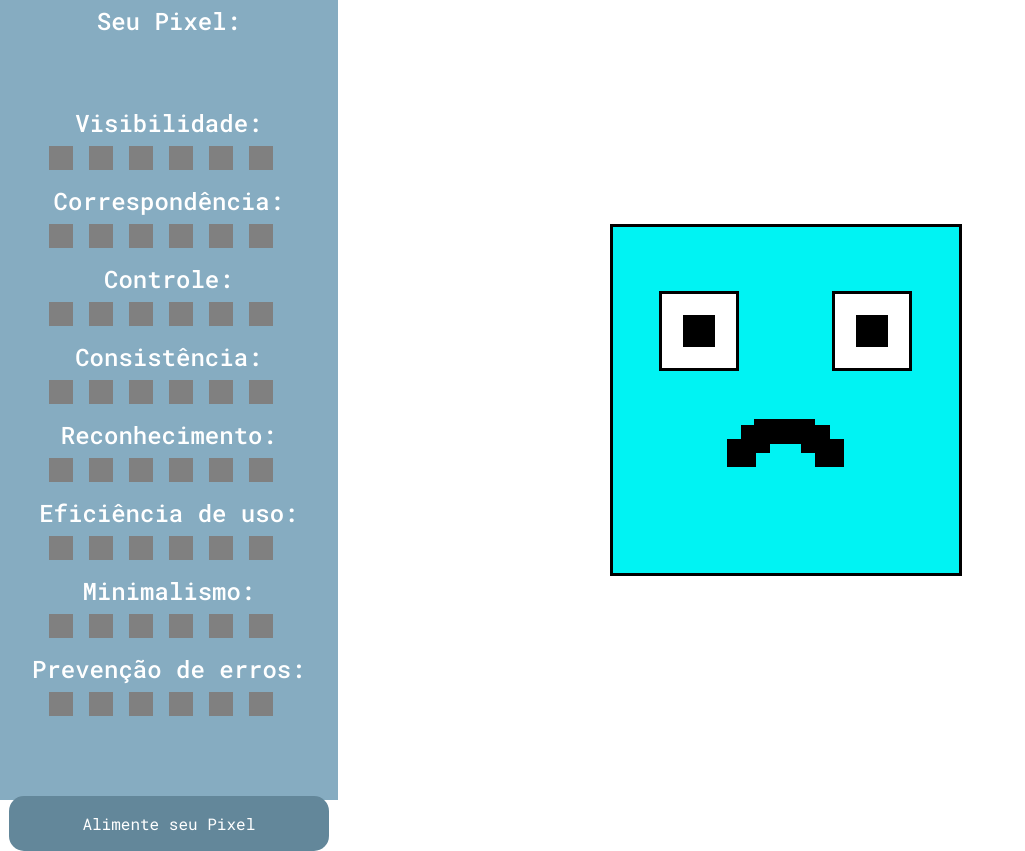
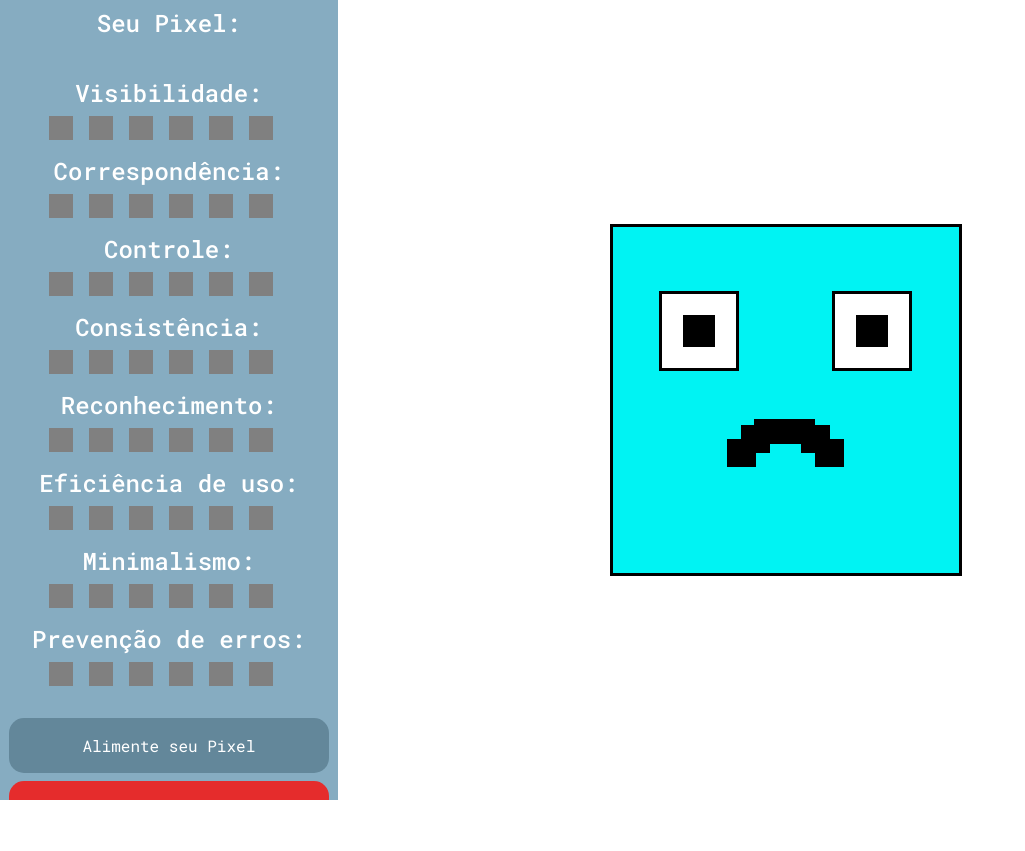
Before and after one commit to ericoBandeira/pixel, a Next.js app: page /pixellife in a window 1280 px wide. Shown: the whole page, without its empty margins (0-1025 px from the left). After the commit the page ends 800 px from the top, so only its background shows below. Built offline with nearby package versions, Linux system fonts and the light colour scheme.

Commit message:
Finalizando front

```diff
--- a/context/contextapi.tsx
+++ b/context/contextapi.tsx
@@ -27,6 +27,9 @@ interface RoutesContextData {
     setEficiencia: React.Dispatch<React.SetStateAction<number>>;
     setMinimalismo: React.Dispatch<React.SetStateAction<number>>;
     setPrevencao: React.Dispatch<React.SetStateAction<number>>;
+    desvPadrao: number
+    mediaTeam: number
+    teamHappiness: number
 }
 
 interface AppProviderProps {
@@ -41,6 +44,7 @@ export function AppProvider({ children }: AppProviderProps) {
   const [square, setSquare] = useState(true)
   const [circle, setCircle] = useState(false)
   const [color, setColor] = useState('')
+
   const [firstAccess, setFirstAccess] = useState(true)
 
   const [visibilidade, setVisibilidade ]= useState(0);
@@ -51,6 +55,10 @@ export function AppProvider({ children }: AppProviderProps) {
   const [eficiencia, setEficiencia] = useState(0);
   const [minimalismo, setMinimalismo] = useState(0);
   const [prevencao, setPrevencao] = useState(0);
+
+  const desvPadrao = 1
+  const mediaTeam = 3
+  const teamHappiness = (mediaTeam * 0.5) + (desvPadrao * 0.5)
 
   return (
     <AppContext.Provider
@@ -80,7 +88,10 @@ export function AppProvider({ children }: AppProviderProps) {
             setReconhecimento,
             setEficiencia,
             setMinimalismo,
-            setPrevencao
+            setPrevencao,
+            desvPadrao,
+            mediaTeam,
+            teamHappiness
         }}
     >
       {children}
--- a/pages/pixellife.tsx
+++ b/pages/pixellife.tsx
@@ -30,9 +30,9 @@ const Home: NextPage = () => {
     setPrevencao
   } = useContext(AppContext)
 
-  const media = (visibilidade + correspondencia + controle + reconhecimento + consistencia + eficiencia + minimalismo + prevencao)/8
-
+  const media = (visibilidade + correspondencia + controle + reconhecimento + consistencia + eficiencia + minimalismo + prevencao) / 8
   const [modalIsOpen, setModalIsOpen] = useState(false)
+  const [modalIsOpenPixel, setModalIsOpenPixel] = useState(false)
 
   const maxLife = 6
 
@@ -40,11 +40,6 @@ const Home: NextPage = () => {
     <>
     <div className={styles.container}>
       <div className={styles.data}>
-            <Link href="/">
-              <button className={styles.logoutDiv} >
-                Logout
-              </button>
-            </Link>
             <div className={styles.inputTitle}>
                 Seu Pixel: {pixelName}
             </div>
@@ -138,12 +133,24 @@ const Home: NextPage = () => {
             </div>
 
             <button
-              className={styles.button}
-              onClick={() => { setModalIsOpen(true)}}
+              className={styles.button1}
+              onClick={() => { setModalIsOpen(true) }}
+              disabled={false}
             >
               Alimente seu Pixel
             </button>
+            <Link href="/">
+            <button className={styles.CancelButton1} >
+                Logout
+              </button>
+            </Link>
 
+            <button
+              className={styles.textButton}
+              onClick={() => { setModalIsOpenPixel(true) }}
+            >
+              Acompanhe o Pixel da sua equipe
+            </button>
         </div>
         <div className={styles.pixel}>
             <div className={styles.pixelBody} style={{ backgroundColor: color }}>
@@ -155,7 +162,13 @@ const Home: NextPage = () => {
                         <div className={styles.pixelPupil} style={circle?{borderRadius:"50%"}:{borderRadius:"0"}}/>
                     </div>
                   </div>
-                  <div className={styles.mouth} style={media<=3?{transform:"rotate(180deg)"}:{}}>
+                  {media === 3 ?
+                    <div className={styles.mouth}>
+                      <svg width="82" height="25" viewBox="0 0 82 25" fill="none" xmlns="http://www.w3.org/2000/svg">
+                      <rect x="1.5" y="1.5" width="79" height="22" fill="black" stroke="black" stroke-width="3"/>
+                      </svg>
+                    </div>
+                  : <div className={styles.mouth} style={media < 3 ? { transform: "rotate(180deg)" } : {}}>
                       <svg width="117" height="48" viewBox="0 0 117 48" fill="none" xmlns="http://www.w3.org/2000/svg">
                       <rect x="15.5" y="15.5" width="26" height="25" fill="black" stroke="black" strokeWidth="3"/>
                       <rect x="75.5" y="15.5" width="26" height="25" fill="black" stroke="black" strokeWidth="3"/>
@@ -163,7 +176,7 @@ const Home: NextPage = () => {
                       <rect x="1.5" y="1.5" width="26" height="25" fill="black" stroke="black" strokeWidth="3"/>
                       <rect x="30.5" y="24.5" width="58" height="22" fill="black" stroke="black" strokeWidth="3"/>
                       </svg>
-                  </div>
+                    </div>}
             </div>
         </div>
     </div>
@@ -176,42 +189,42 @@ const Home: NextPage = () => {
         </span>
         <label className={styles.label}>
           Visibilidade
-          <input type="number" value={visibilidade} min="0" max="6" onChange={(e)=>setVisibilidade(Number(e.target.value))} />
+          <input type="number" value={visibilidade} min="0" max={maxLife} onChange={(e)=>setVisibilidade(Number(e.target.value))} />
         </label>
 
         <label className={styles.label}>
           Correspondência
-          <input type="number" value={ correspondencia } min="0" max="6" onChange={(e)=>setCorrespondencia(Number(e.target.value))}/>
+          <input type="number" value={ correspondencia } min="0" max={maxLife}onChange={(e)=>setCorrespondencia(Number(e.target.value))}/>
         </label>
 
         <label className={styles.label}>
           Controle
-          <input type="number" value={ controle } min="0" max="6" onChange={(e)=>setControle(Number(e.target.value))}/>
+          <input type="number" value={ controle } min="0" max={maxLife} onChange={(e)=>setControle(Number(e.target.value))}/>
         </label>
 
         <label className={styles.label}>
           Consistência
-          <input type="number" value={ consistencia } min="0" max="6" onChange={(e)=>setConsistencia(Number(e.target.value))}/>
+          <input type="number" value={ consistencia } min="0" max={maxLife} onChange={(e)=>setConsistencia(Number(e.target.value))}/>
         </label>
 
         <label className={styles.label}>
           Reconhecimento
-          <input type="number" value={ reconhecimento } min="0" max="6" onChange={(e)=>setReconhecimento(Number(e.target.value))}/>
+          <input type="number" value={ reconhecimento } min="0" max={maxLife} onChange={(e)=>setReconhecimento(Number(e.target.value))}/>
         </label>
 
         <label className={styles.label}>
           Eficiência de uso
-          <input type="number" value={ eficiencia } min="0" max="6" onChange={(e)=>setEficiencia(Number(e.target.value))}/>
+          <input type="number" value={ eficiencia } min="0" max={maxLife} onChange={(e)=>setEficiencia(Number(e.target.value))}/>
         </label>
 
         <label className={styles.label}>
           Minimalismo
-          <input type="number" value={ minimalismo } min="0" max="6" onChange={(e)=>setMinimalismo(Number(e.target.value))}/>
+          <input type="number" value={ minimalismo } min="0" max={maxLife} onChange={(e)=>setMinimalismo(Number(e.target.value))}/>
         </label>
 
         <label className={styles.label}>
           Prevenção de erros
-          <input type="number" value={ prevencao } min="0" max="6" onChange={(e)=>setPrevencao(Number(e.target.value))}/>
+          <input type="number" value={ prevencao } min="0" max={maxLife} onChange={(e)=>setPrevencao(Number(e.target.value))}/>
         </label>
       <div className={styles.buttonDiv}>
         <button
@@ -231,6 +244,44 @@ const Home: NextPage = () => {
         </div>
       </Modal>
 
+      <Modal
+        isOpen={modalIsOpenPixel}
+        className={styles.modal}
+      >
+        <div className={styles.pixelBody} style={{ backgroundColor: "#00F3F3", marginTop:"3rem"}}>
+            <div>
+                <div className={styles.pixelEye} >
+                    <div className={styles.pixelPupil} />
+                </div>
+                <div className={styles.pixelEye}>
+                    <div className={styles.pixelPupil}/>
+                </div>
+              </div>
+              {media === 3 ?
+              <div className={styles.mouth}>
+                <svg width="82" height="25" viewBox="0 0 82 25" fill="none" xmlns="http://www.w3.org/2000/svg">
+                <rect x="1.5" y="1.5" width="79" height="22" fill="black" stroke="black" stroke-width="3"/>
+                </svg>
+              </div>
+              : <div className={styles.mouth} style={media < 3 ? { transform: "rotate(180deg)" } : {}}>
+                <svg width="117" height="48" viewBox="0 0 117 48" fill="none" xmlns="http://www.w3.org/2000/svg">
+                <rect x="15.5" y="15.5" width="26" height="25" fill="black" stroke="black" strokeWidth="3"/>
+                <rect x="75.5" y="15.5" width="26" height="25" fill="black" stroke="black" strokeWidth="3"/>
+                <rect x="89.5" y="1.5" width="26" height="25" fill="black" stroke="black" strokeWidth="3"/>
+                <rect x="1.5" y="1.5" width="26" height="25" fill="black" stroke="black" strokeWidth="3"/>
+                <rect x="30.5" y="24.5" width="58" height="22" fill="black" stroke="black" strokeWidth="3"/>
+                </svg>
+              </div>}
+        </div>
+
+        <button
+          className={styles.button}
+          onClick={() => { setModalIsOpenPixel(false) }}
+          style={{marginBottom: "3rem"}}
+          >
+              Voltar
+          </button>
+      </Modal>
     </>
   )
 }
--- a/styles/PixelLife.module.css
+++ b/styles/PixelLife.module.css
@@ -5,22 +5,23 @@
 }
 
 .data{
+    overflow: auto;
     display: flex;
     flex-direction: column;
     background-color: #86ACC1;
     align-items: center;
-    justify-content: center;
 }
 
 .pixel{
     width: 70%;
     display: flex;
+    flex-direction: column;
     align-items: center;
     justify-content: center;
 }
 
 .inputTitle{
-    padding: 0 2rem 3rem 2rem;
+    padding: 0 2rem 1rem 2rem;
 
     font-family: Roboto Mono;
     font-style: normal;
@@ -62,8 +63,35 @@
     transition: 0.4s;
 }
 
+.button1{
+    margin-top: 2rem;
+    cursor: pointer;
+    font-family: Roboto Mono;
+    font-style: normal;
+    font-weight: normal;
+    font-size: 1rem;
+    line-height: 53px;
+    color: #FFFFFF;
+
+    min-width: 20rem;
+    background: #63879A;
+    border-radius: 15px;
+    border: none;
+    transition: 0.4s;
+}
+
 .button:hover{
     opacity: 0.8;
+}
+
+.button1:hover{
+    opacity: 0.8;
+}
+
+
+.button1:disabled{
+    background: gray;
+    cursor: not-allowed;
 }
 
 .pixelBody{
@@ -180,23 +208,6 @@
     color: #FFFFFF;
 }
 
-.button{
-    margin-top: 5rem;
-    cursor: pointer;
-    font-family: Roboto Mono;
-    font-style: normal;
-    font-weight: normal;
-    font-size: 1rem;
-    line-height: 53px;
-    color: #FFFFFF;
-
-    min-width: 20rem;
-    background: #63879A;
-    border-radius: 15px;
-    border: none;
-    transition: 0.4s;
-}
-
 
 .modal{
     display: flex;
@@ -253,6 +264,31 @@
     transition: 0.4s;
 }
 
+.CancelButton1{
+    margin-top: 0.5rem;
+    cursor: pointer;
+    font-family: Roboto Mono;
+    font-style: normal;
+    font-weight: normal;
+    font-size: 1rem;
+    line-height: 53px;
+    color: #FFFFFF;
+
+    min-width: 20rem;
+    background: #E52C2C;
+    border-radius: 15px;
+    border: none;
+    transition: 0.4s;
+}
+
+.CancelButton:hover{
+    opacity: 0.8;
+}
+
+.CancelButton1:hover{
+    opacity: 0.8;
+}
+
 .label{
     margin-top: 1rem;
     align-items: center;
@@ -267,3 +303,13 @@
     height: 2rem;
     width: 2.5rem;
 }
+
+.textButton{
+    cursor: pointer;
+    color: black;
+    font-family: Roboto Mono;
+    font-size: 1rem;
+    background: none;
+    border: none;
+    text-decoration: underline;
+}
```
Lines whose indentation alone changed are shown as unchanged.
